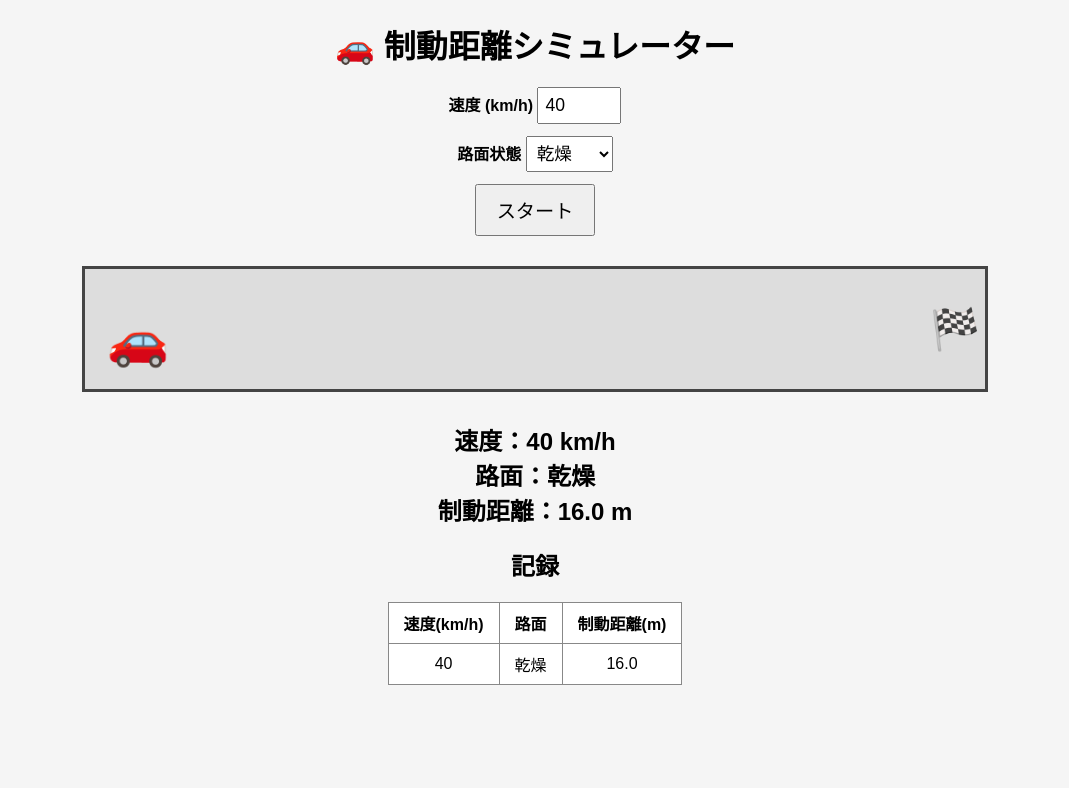
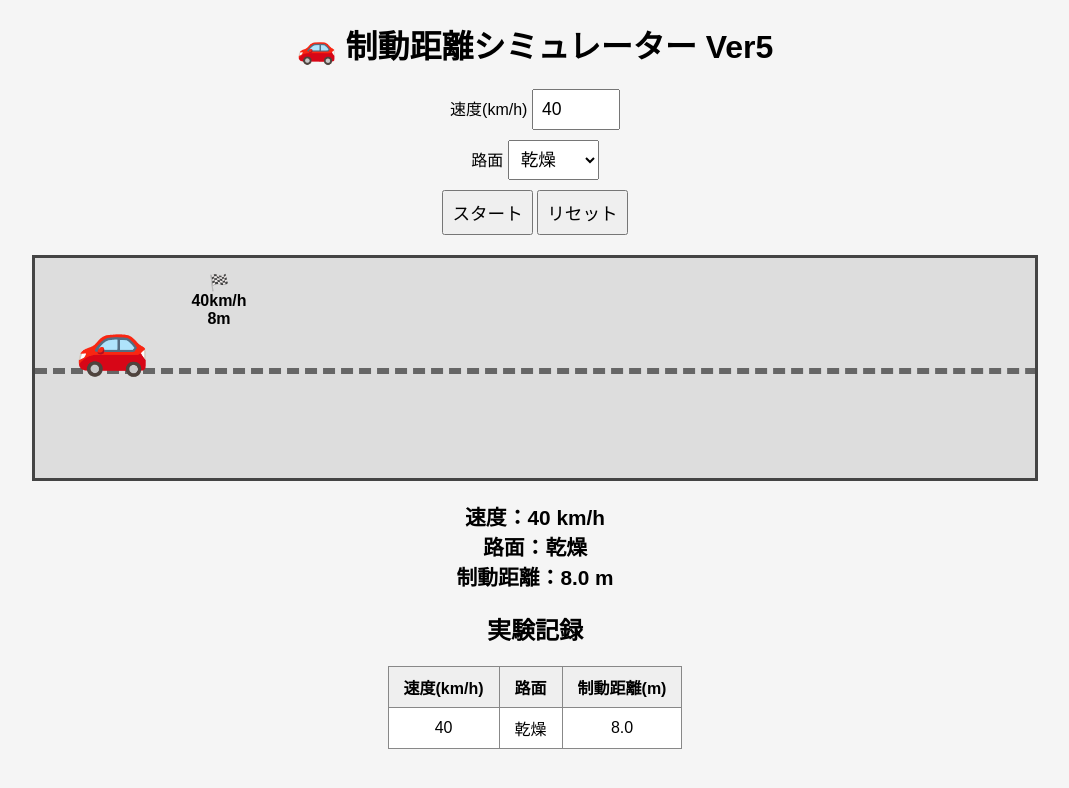
Before and after one commit to nagae26x-sys/seidou, a plain HTML site: page index.html in a window 1280 px wide. Both pictures are taken after a click on the button "スタート". Shown: the whole page, without its empty margins (105-1174 px from the left). Drawn offline with Linux system fonts and the light colour scheme.

Commit message:
Update index.html

```diff
--- a/index.html
+++ b/index.html
@@ -1,123 +1,112 @@
 <!DOCTYPE html>
+
 <html lang="ja">
 <head>
 <meta charset="UTF-8">
 <meta name="viewport" content="width=device-width, initial-scale=1.0, maximum-scale=1.0, user-scalable=no">
+<title>制動距離シミュレーター Ver5</title>
+<style>
+body{font-family:"Yu Gothic",sans-serif;background:#f5f5f5;text-align:center;margin:20px}
+.control{margin:10px}
+button,input,select{font-size:1.1rem;padding:8px}
 
-<title>制動距離シミュレーター</title>
-
-<style>
-body{
-    font-family: "Yu Gothic", sans-serif;
-    margin:20px;
-    text-align:center;
-    background:#f5f5f5;
+#viewport{
+width:95%;
+max-width:1000px;
+height:220px;
+margin:20px auto;
+border:3px solid #444;
+overflow-x:auto;
+overflow-y:hidden;
+background:#ddd;
 }
 
-h1{
-    margin-bottom:20px;
-}
-
-.control{
-    margin:12px;
-}
-
-label{
-    font-weight:bold;
-}
-
-input, select{
-    font-size:1.1rem;
-    padding:6px;
-}
-
-button{
-    font-size:1.2rem;
-    padding:10px 20px;
-    cursor:pointer;
+#world{
+position:relative;
+width:14000px;
+height:200px;
 }
 
 #road{
-    width:900px;
-    max-width:95%;
-    height:120px;
-    margin:30px auto;
-    border:3px solid #444;
-    background:#ddd;
-    position:relative;
-    overflow:hidden;
+position:absolute;
+top:110px;
+left:0;
+width:14000px;
+border-top:6px dashed #666;
 }
 
 #car{
 position:absolute;
-    left:0px;
-    bottom:20px;
-    font-size:50px;
+left:40px;
+top:50px;
+font-size:60px;
 }
 
-#finish{
+.flag{
 position:absolute;
-    right:5px;
-    top:0;
-    height:100%;
-    display:flex;
-    align-items:center;
-    font-size:40px;
+top:15px;
+transform:translateX(-50%);
+text-align:center;
+font-size:16px;
+font-weight:bold;
 }
 
 #result{
-    margin-top:20px;
-    font-size:1.5rem;
+font-size:1.3rem;
 font-weight:bold;
+margin-top:10px;
 }
 
 table{
 margin:20px auto;
 border-collapse:collapse;
+background:white;
 }
 
 th,td{
 border:1px solid #888;
 padding:8px 15px;
-    background:white;
 }
-</style>
+
+th{
+background:#efefef;
+} </style>
+
 </head>
-
 <body>
 
-<h1>🚗 制動距離シミュレーター</h1>
+<h1>🚗 制動距離シミュレーター Ver5</h1>
 
 <div class="control">
-<label>速度 (km/h)</label>
+速度(km/h)
 <input type="number" id="speed" value="40" min="10" max="100">
 </div>
 
 <div class="control">
-<label>路面状態</label>
+路面
 <select id="surface">
-<option value="0.01">乾燥</option>
-<option value="0.015">濡れ</option>
-<option value="0.03">雪道</option>
-<option value="0.06">凍結路</option>
+<option value="0.005">乾燥</option>
+<option value="0.0075">濡れ</option>
+<option value="0.015">雪道</option>
+<option value="0.03">凍結路</option>
 </select>
 </div>
 
 <div class="control">
-<button onclick="startSimulation()">スタート</button>
+<button id="startBtn" onclick="startSimulation()">スタート</button>
+<button onclick="resetAll()">リセット</button>
 </div>
 
-<div id="road">
+<div id="viewport">
+ <div id="world">
+   <div id="road"></div>
    <div id="car">🚗</div>
-<div id="finish">🏁</div>
+ </div>
 </div>
 
-<div id="result">
-速度：40 km/h<br>
-制動距離：16.0 m
-</div>
+<div id="result">速度を設定してスタートしてください</div>
 
-<h2>記録</h2>
+<h2>実験記録</h2>
 
 <table>
 <thead>
@@ -132,129 +121,119 @@ th,td{
 </table>
 
 <script>
-
 let running = false;
+let timer = null;
 
 function startSimulation(){
 
  if(running) return;
 
  running = true;
+ document.getElementById("startBtn").disabled = true;
 
-    const speed =
-        Number(document.getElementById("speed").value);
+ const speed = Number(document.getElementById("speed").value);
+ const k = Number(document.getElementById("surface").value);
 
-    const k =
-        Number(document.getElementById("surface").value);
+ const surface =
+ document.getElementById("surface")
+ .options[document.getElementById("surface").selectedIndex].text;
 
-    const surfaceText =
-        document.getElementById("surface")
-        .options[
-            document.getElementById("surface").selectedIndex
-        ].text;
+ const distance = k * speed * speed;
 
-    const distance =
-        k * speed * speed;
+ const scale = 18;
+ const target = 40 + distance * scale;
 
-    const car =
-        document.getElementById("car");
+ const car = document.getElementById("car");
 
-    const road =
-        document.getElementById("road");
+ let pos = 40;
+ let velocity = Math.max(speed / 12, 0.8);
 
-    const roadWidth =
-        road.clientWidth;
+ car.style.left = "40px";
 
-    car.style.left = "0px";
-
-    const maxDistance =
-        600;
-
-    const target =
-        Math.min(
-            (distance / maxDistance) *
-            (roadWidth - 80),
-            roadWidth - 80
-        );
-
-    let pos = 0;
-
-    let velocity =
-        Math.max(speed / 10, 1);
-
-    const timer =
-        setInterval(() => {
+ timer = setInterval(()=>{
 
    pos += velocity;
 
-            velocity *= 0.985;
+   if(pos > target){
+      pos = target;
+   }
 
-            car.style.left =
-                pos + "px";
+   velocity *= 0.995;
 
-            if(pos >= target ||
-               velocity < 0.2){
+   car.style.left = pos + "px";
+
+   if(pos >= target){
 
       clearInterval(timer);
 
-                car.style.left =
-                    target + "px";
+      addFlag(target,speed,distance);
 
-                document.getElementById("result")
-                .innerHTML =
+      addHistory(speed,surface,distance);
+
+      document.getElementById("result").innerHTML =
       `速度：${speed} km/h<br>
-                     路面：${surfaceText}<br>
+       路面：${surface}<br>
        制動距離：${distance.toFixed(1)} m`;
 
-                addHistory(
-                    speed,
-                    surfaceText,
-                    distance.toFixed(1)
-                );
-
+      setTimeout(()=>{
+          car.style.left = "40px";
           running = false;
+          document.getElementById("startBtn").disabled = false;
+      },800);
    }
 
  },20);
 }
 
-function addHistory(
-    speed,
-    surface,
-    distance
-){
+function addFlag(x,speed,distance){
 
-    const row =
-        document.createElement("tr");
+ const flag = document.createElement("div");
+
+ flag.className = "flag";
+
+ flag.style.left = x + "px";
+
+ flag.innerHTML =
+ `🏁<br>${speed}km/h<br>${distance.toFixed(0)}m`;
+
+ document.getElementById("world").appendChild(flag);
+}
+
+function addHistory(speed,surface,distance){
+
+ const row = document.createElement("tr");
 
  row.innerHTML =
-        `<td>${speed}</td>
+ `
+ <td>${speed}</td>
  <td>${surface}</td>
-         <td>${distance}</td>`;
+ <td>${distance.toFixed(1)}</td>
+ `;
 
-    document
-        .getElementById("history")
-        .appendChild(row);
+ document.getElementById("history").appendChild(row);
 }
 
+function resetAll(){
 
-// ダブルタップ拡大抑制
-let lastTouchEnd = 0;
-
-document.addEventListener(
-'touchend',
-function(event){
-
-    const now = Date.now();
-
-    if(now - lastTouchEnd <= 300){
-        event.preventDefault();
+ if(timer){
+   clearInterval(timer);
  }
 
-    lastTouchEnd = now;
+ running = false;
 
-}, false);
+ document.getElementById("startBtn").disabled = false;
 
+ document.querySelectorAll(".flag").forEach(f=>f.remove());
+
+ document.getElementById("history").innerHTML = "";
+
+ document.getElementById("car").style.left = "40px";
+
+ document.getElementById("viewport").scrollLeft = 0;
+
+ document.getElementById("result").innerHTML =
+ "速度を設定してスタートしてください";
+}
 </script>
 
 </body>
```
Lines whose indentation alone changed are shown as unchanged.
